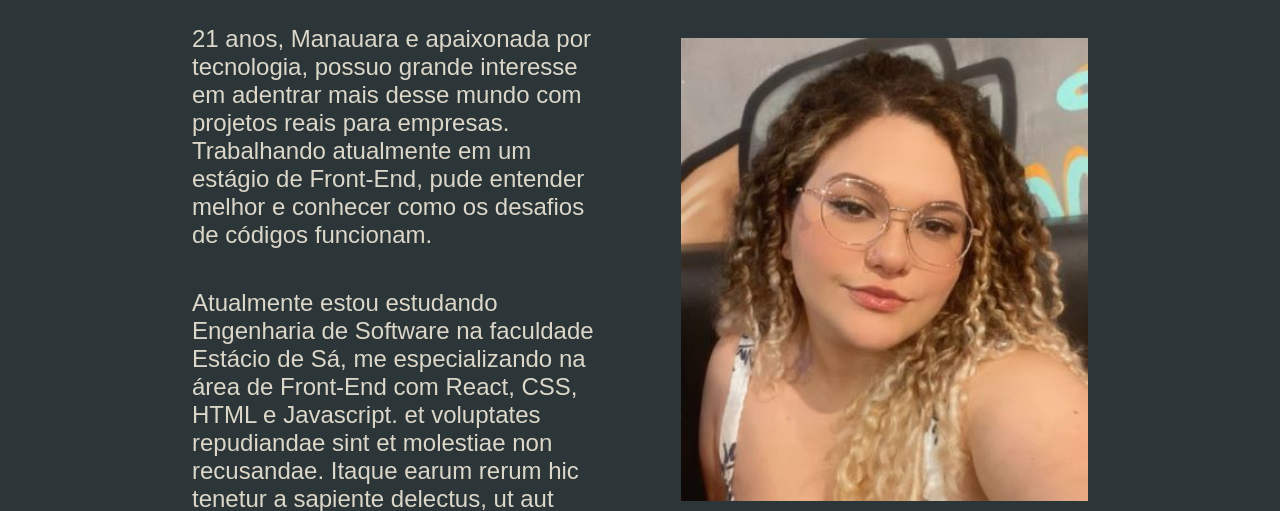
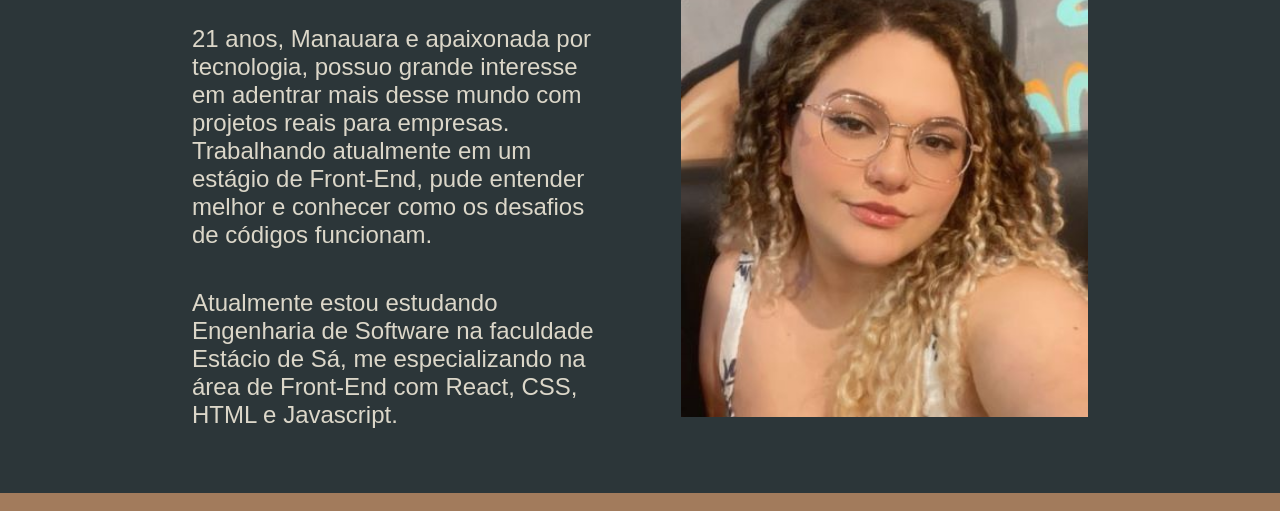
Before and after one commit to noemiscode/portfolio, a plain HTML site: page about.html in a window 1280 px wide. Shown: the part 175-686 px from the top of the page. Drawn offline with Linux system fonts and the light colour scheme.

Commit message:
about.html

```diff
--- a/about.html
+++ b/about.html
@@ -19,8 +19,7 @@
             <h1 class="apresentacao__conteudo__titulo">Sobre mim</h1>
             <p class="apresentacao__conteudo__texto">21 anos, Manauara e apaixonada por tecnologia, possuo grande interesse em adentrar mais desse mundo com projetos reais para empresas. Trabalhando atualmente em um estágio de Front-End, pude entender melhor e conhecer como os desafios de códigos funcionam.
             </p>
-            <p class="apresentacao__conteudo__texto">Atualmente estou estudando Engenharia de Software na faculdade Estácio de Sá, me especializando na área de Front-End com React, CSS, HTML e Javascript. et voluptates repudiandae sint et molestiae non recusandae. Itaque earum rerum hic tenetur a sapiente delectus, ut aut reiciendis voluptatibus maiores alias consequatur aut perferendis doloribus asperiores ipsum d
-            </p>
+            <p class="apresentacao__conteudo__texto">Atualmente estou estudando Engenharia de Software na faculdade Estácio de Sá, me especializando na área de Front-End com React, CSS, HTML e Javascript.
         </section>
         <img class= "apresentacao__imagem" src="./assets/noemi.jpg" alt="Foto de Noemi Freire">
     </main>
```
